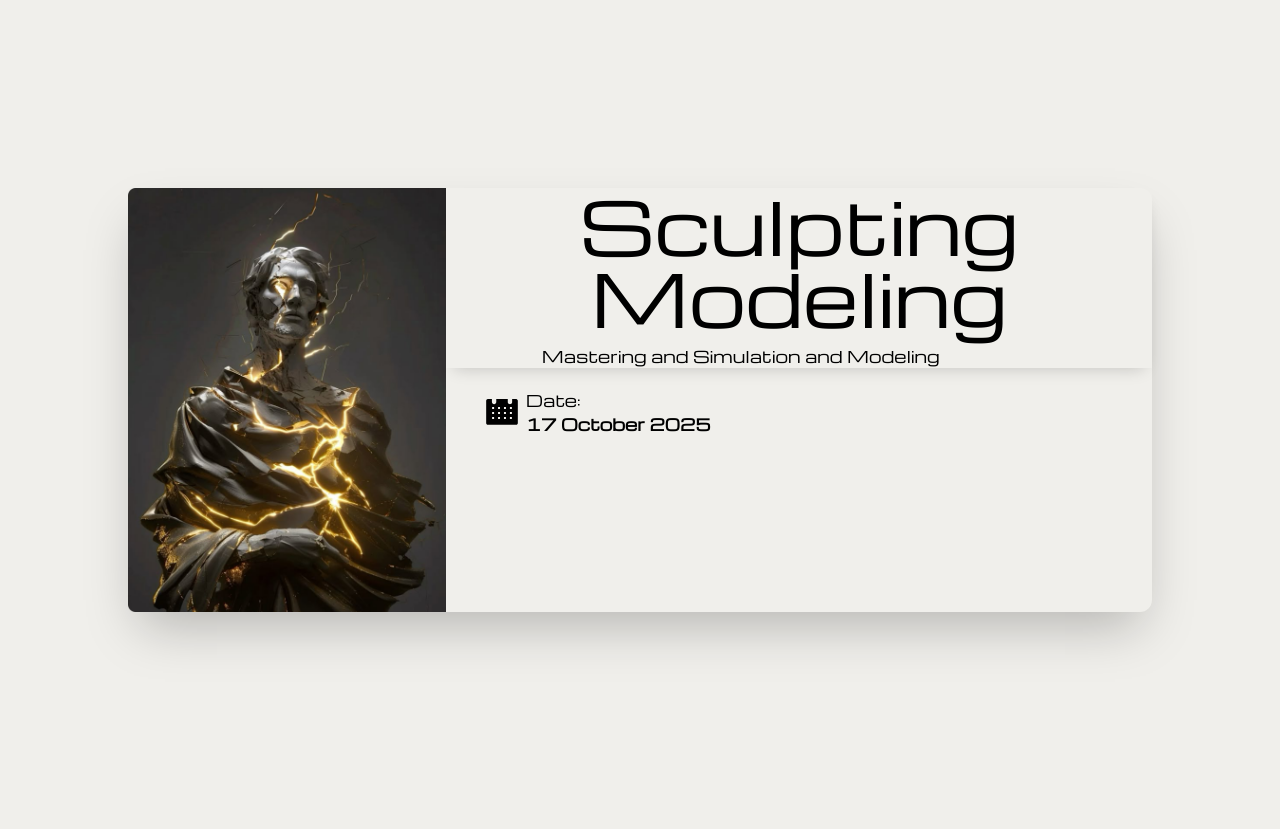
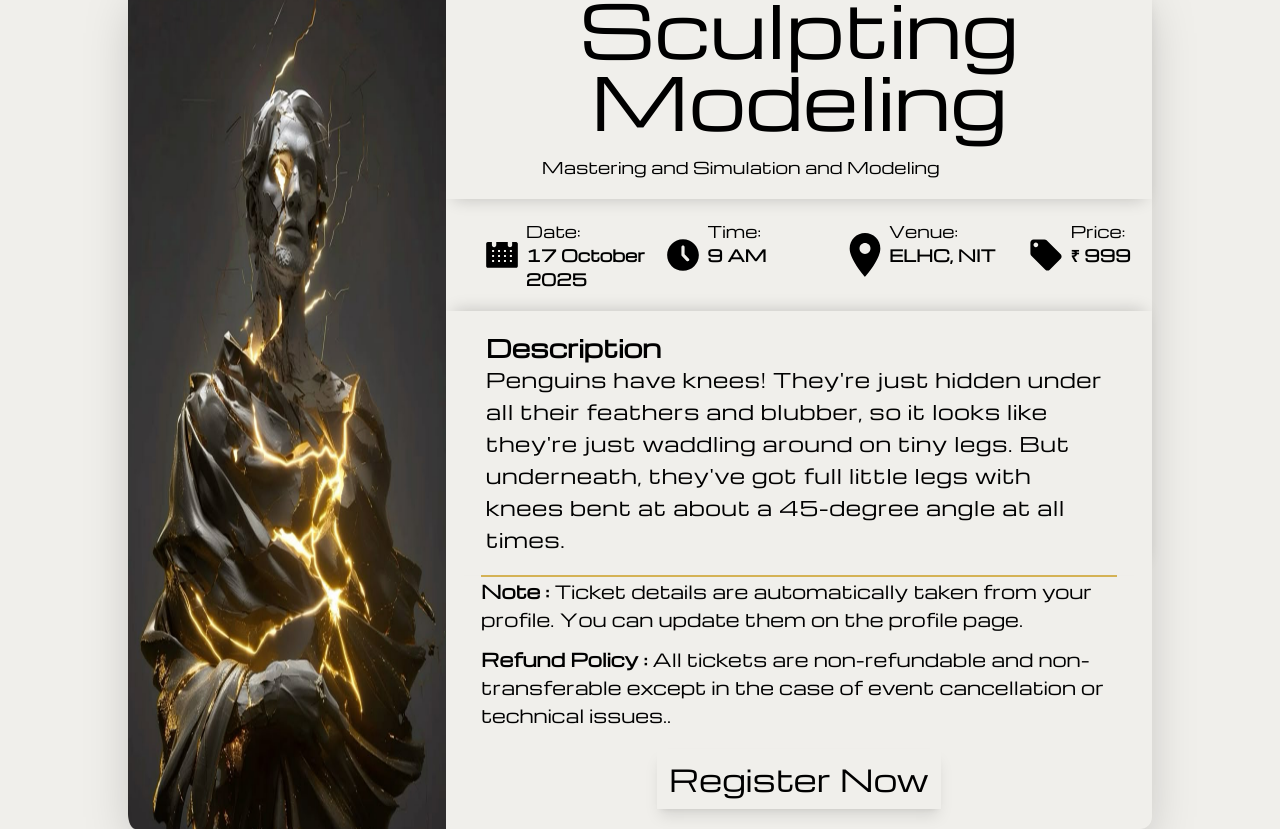
Before and after one commit to Tathva-25/tathva25-frontend, a Next.js app in the folder tathva25frontend/: page /competitions in a window 1280 px wide. Before the commit the page ends 800 px from the top, so only its background shows below. Built offline with nearby package versions, Linux system fonts and the light colour scheme.

Commit message:
feat: first draft

```diff
--- a/tathva25frontend/src/app/competitions/page.jsx
+++ b/tathva25frontend/src/app/competitions/page.jsx
@@ -9,6 +9,7 @@ const page = () => {
             tagline="Mastering and Simulation and Modeling"
             date="17 October 2025"
             time="9 AM"
+            desc="Penguins have knees! They're just hidden under all their feathers and blubber, so it looks like they're just waddling around on tiny legs. But underneath, they've got full little legs with knees bent at about a 45-degree angle at all times."
             venue="ELHC, NIT"
             price={999}
         />
--- a/tathva25frontend/src/components/Card.jsx
+++ b/tathva25frontend/src/components/Card.jsx
@@ -11,10 +11,10 @@ const Card = ({src, title, tagline, date, time, venue, price, desc, }) => {
           src={src}
           width={200}
           height={200}
-          className="h-auto w-full"
+          className="h-full w-auto"
         />
       </div>
-      <div className="flex flex-col w-full">
+      <div className="flex flex-col w-full py-5 items-center">
         <div className="titlebox w-full"
             style={{
             boxShadow: "0 8px 16px -8px rgba(0,0,0,0.2)"
@@ -23,11 +23,11 @@ const Card = ({src, title, tagline, date, time, venue, price, desc, }) => {
           <h1 className={`text-7xl  text-center w-full`}>
             {title}
           </h1>
-          <p className={` mt-3 pl-[6rem]`}>
+          <p className={` my-5 pl-[6rem]`}>
             {tagline}
           </p>
         </div>
-        <div className="icons py-5 px-10">
+        <div className="icons py-5 grid grid-cols-2 sm:grid-cols-4 gap-5 sm:translate-x-10">
           <div className="icon1 flex gap-2">
             <Image
               src="/images/calendar.svg"
@@ -40,7 +40,65 @@ const Card = ({src, title, tagline, date, time, venue, price, desc, }) => {
               <p className="font-bold">{date}</p>
             </div>
           </div>
+          <div className="icon1 flex gap-2">
+            <Image
+              src="/images/clock.svg"
+              width={20}
+              height={20}
+              className="w-[2rem]"
+            />
+            <div>
+              <p>Time:</p>
+              <p className="font-bold">{time}</p>
+            </div>
+          </div>
+          <div className="icon1 flex gap-2">
+            <Image
+              src="/images/pin.svg"
+              width={20}
+              height={20}
+              className="w-[2rem]"
+            />
+            <div>
+              <p>Venue:</p>
+              <p className="font-bold">{venue}</p>
+            </div>
+          </div>
+          <div className="icon1 flex gap-2">
+            <Image
+              src="/images/tag.svg"
+              width={20}
+              height={20}
+              className="w-[2rem]"
+            />
+            <div>
+              <p>Price:</p>
+              <p className="font-bold">₹ {price}</p>
+            </div>
+          </div>
         </div>
+        <div className="descBox px-10 py-5"
+          style={{
+            boxShadow: "0 -8px 16px -8px rgba(0,0,0,0.2)"
+          }}
+        >
+          <h1 className="font-bold text-2xl">Description</h1>
+          <p className="text-xl font-[100] tracking-wide leading-8">
+            {desc}
+          </p>
+        </div>
+        <div className="h-[2px] bg-[#D4B255] w-[90%]"></div>
+        <div className="policies w-[90%] PY-5">
+          <div className="text-lg">
+            <span className="font-bold">Note : </span> Ticket details are automatically taken from your profile. You can update them on the profile page.
+          </div>
+          <div className="text-lg mt-3">
+            <span className="font-bold">Refund Policy : </span> All tickets are non-refundable and non-transferable except in the case of event cancellation or technical issues..
+          </div>
+        </div>
+        <button className="px-3 py-3 shadow-lg text-3xl mt-5">
+          Register Now
+        </button>
       </div>
     </div>
   )
```
